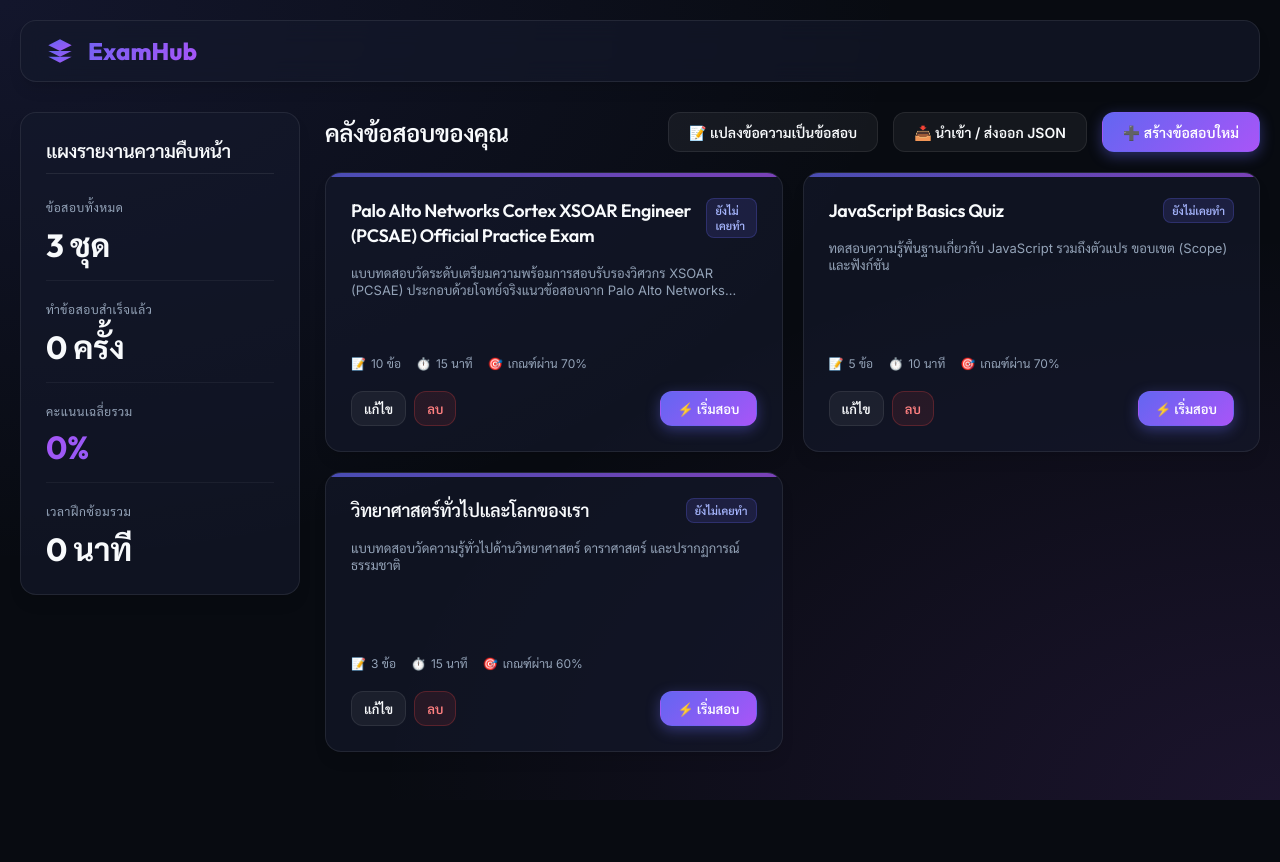
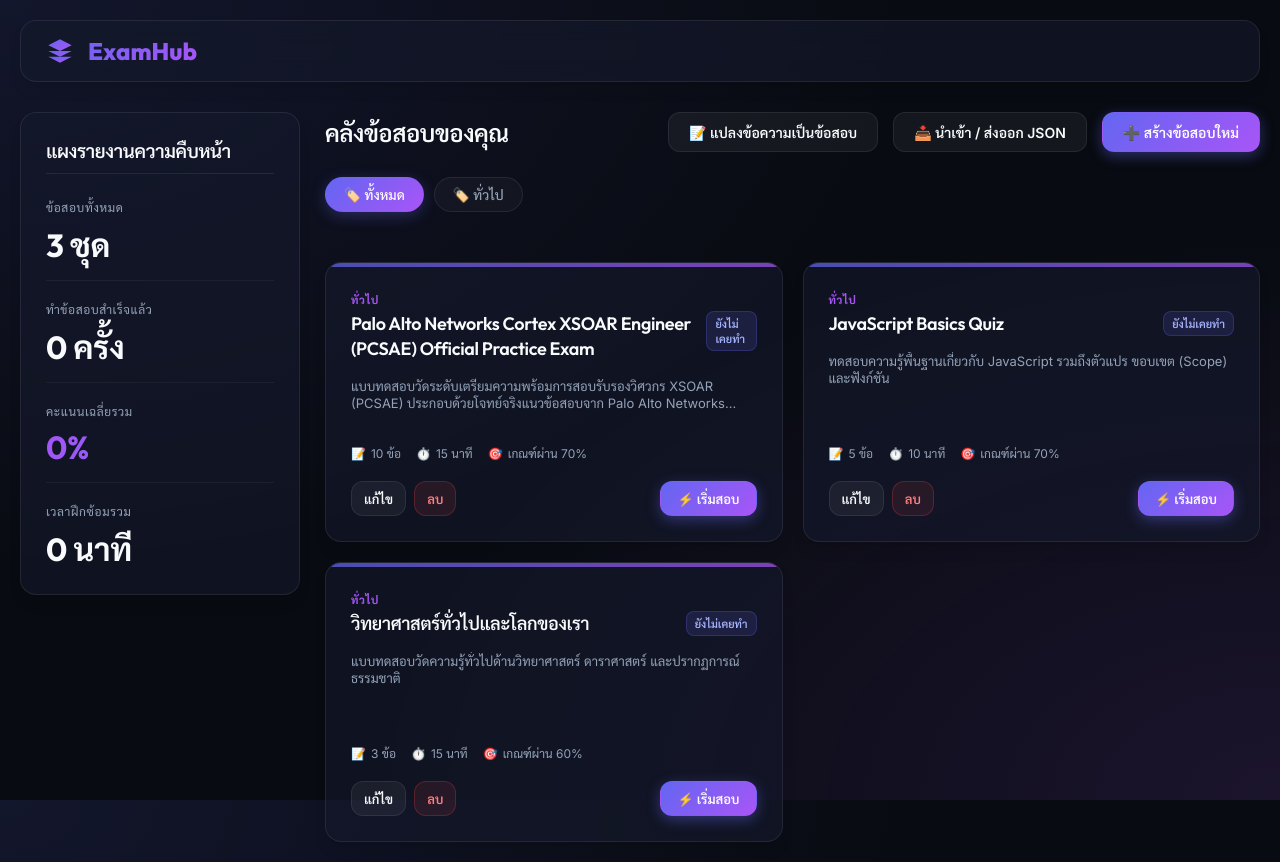
Before and after one commit to mynameist33/exam-hub, a React (Vite) app: page / in a window 1280 px wide. Before the commit the page ends 800 px from the top, so only its background shows below. Built offline with nearby package versions, Linux system fonts and the light colour scheme.

Commit message:
Sync src/components/Dashboard.jsx

```diff
--- a/src/components/Dashboard.jsx
+++ b/src/components/Dashboard.jsx
@@ -1,4 +1,4 @@
-import React from 'react';
+import React, { useState } from 'react';
 
 export default function Dashboard({
   exams,
@@ -11,6 +11,15 @@
   onOpenTextConverter,
   onReviewAttempt
 }) {
+  const [selectedCategory, setSelectedCategory] = useState('ทั้งหมด');
+
+  // Extract unique categories dynamically
+  const categories = ['ทั้งหมด', ...new Set(exams.map(e => e.category || 'ทั่วไป'))];
+
+  // Filter exams based on selected category
+  const filteredExams = selectedCategory === 'ทั้งหมด'
+    ? exams
+    : exams.filter(e => (e.category || 'ทั่วไป') === selectedCategory);
 
   // Calculate Stats
   const totalExams = exams.length;
@@ -84,6 +93,20 @@
           </div>
         </div>
 
+        {totalExams > 0 && (
+          <div className="category-filters animate-fade">
+            {categories.map((cat) => (
+              <button
+                key={cat}
+                className={`category-pill ${selectedCategory === cat ? 'active' : ''}`}
+                onClick={() => setSelectedCategory(cat)}
+              >
+                🏷️ {cat}
+              </button>
+            ))}
+          </div>
+        )}
+
         {totalExams === 0 ? (
           <div className="glass-panel text-center animate-fade" style={{ padding: '60px 20px' }}>
             <h3 style={{ marginBottom: '10px' }}>ไม่มีข้อสอบอยู่ในคลังของคุณ</h3>
@@ -104,13 +127,14 @@
           </div>
         ) : (
           <div className="exams-grid">
-            {exams.map((exam) => {
+            {filteredExams.map((exam) => {
               const highScore = getExamHighScore(exam.id);
               const isPassed = highScore !== null && highScore >= exam.passPercentage;
 
               return (
                 <div key={exam.id} className="exam-card glass-panel animate-fade">
                   <div>
+                    <div className="exam-card-category">{exam.category || 'ทั่วไป'}</div>
                     <div className="flex-between" style={{ alignItems: 'flex-start', marginBottom: '8px' }}>
                       <h3 className="exam-card-title">{exam.title}</h3>
                       {highScore !== null ? (
```
